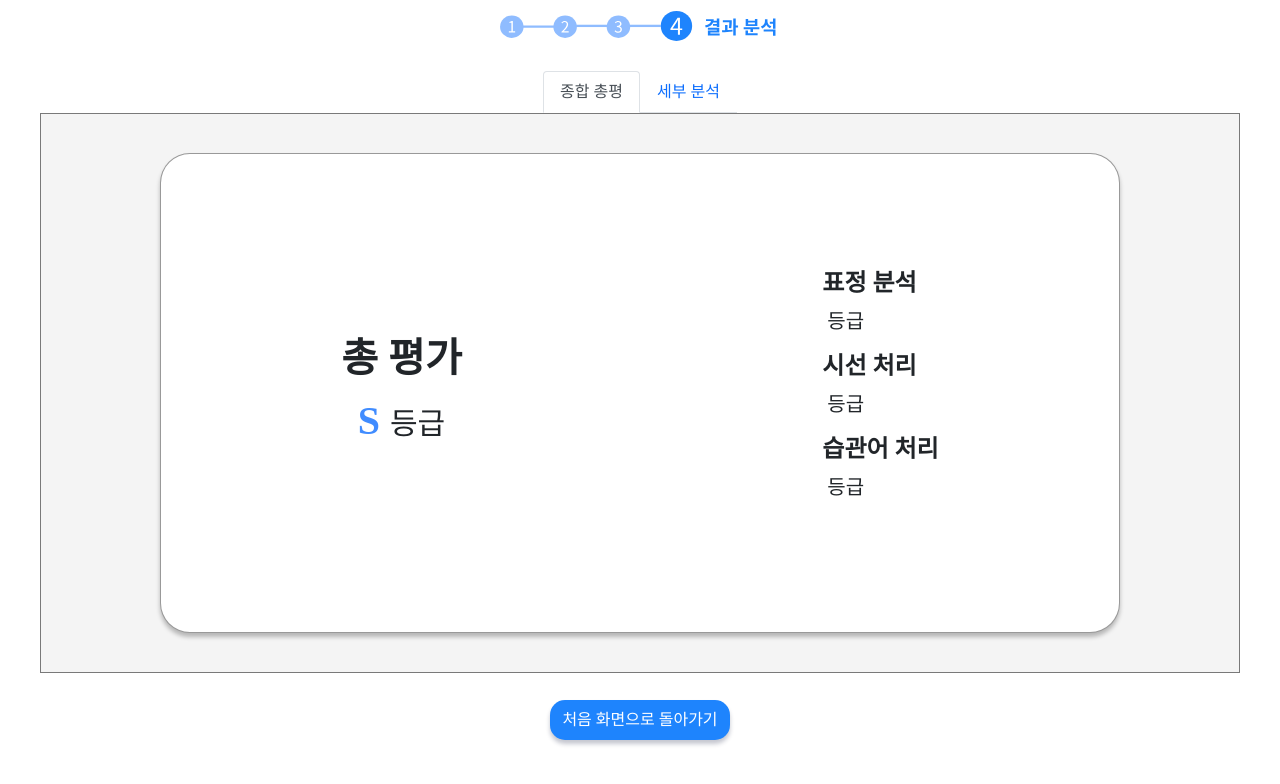
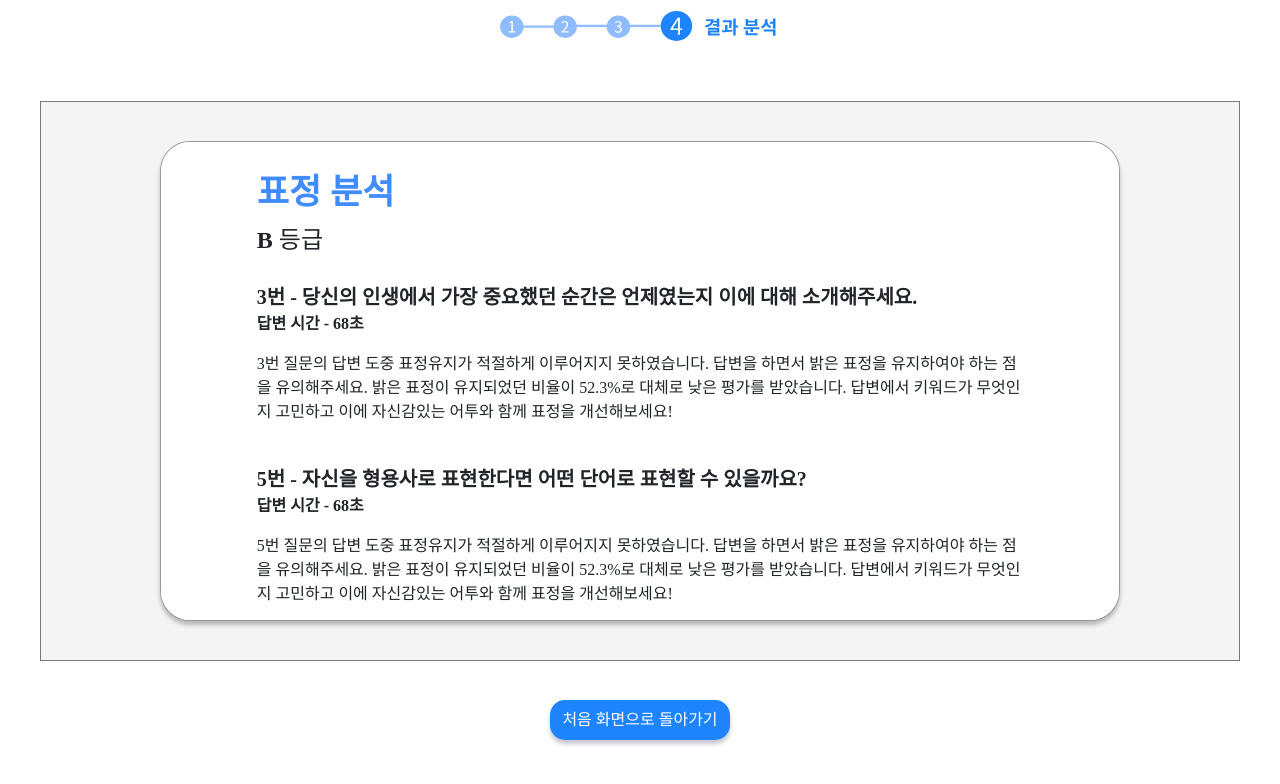
Before and after one commit to KyubinHwang/2022_Graduation_Project_Frontend, a React (Create React App) app: page /report in a window 1280 px wide. Shown: the top 784 px of the page. Built offline with nearby package versions, Linux system fonts and the light colour scheme; a web font is replaced by a local one.

Commit message:
결과 화면 간소화 및 틀 만들기

```diff
--- a/src/components/report/partialAssesment.jsx
+++ b/src/components/report/partialAssesment.jsx
@@ -2,6 +2,12 @@ import React from 'react';
 import style from '../../screens/report/report.module.scss';
 
 function Partial() {
+
+    const customLanguage = [
+        "전반적으로 습관어 사용 빈도 수가 상당히 낮습니다! 이대로 답변을 진행할 수 있다면 면접에서도 긴장한 티나 당황한 티가 잘 드러나지 않을 확률이 높습니다.",
+        "습관어 사용 빈도 수가 매우 많습니다. 이는 면접관에게 긴장한 티나 당황한 티가 잘 드러날 수 있는 수치입니다. 개선을 위해서는 반복적인 연습이 필요합니다."
+    ]
+
     return(
         <div className={style.Evaluate}>
             <div className={style.contentEvaluate2}>
@@ -33,10 +39,18 @@ function Partial() {
                 </div>
                 <div className={style.detailContent}>
                     <p style={{fontWeight : 'bold', color : '#408CFF', fontSize : 35}}>습관어 처리</p>
-                    <label style={{fontWeight : 'bold', fontSize : 24}}>S&nbsp;</label><label style={{fontSize : 24}}>등급</label>
-                    <br/>
-                    <br/>
-                    <p>모든 질문에서 좋은 평가를 받았습니다. 본 프로그램에서 측정되는 습관어는 ‘음, 어, 살짝, 진짜' 등 으로 반복적인 단어가 발생하지 않았습니다. 계속 연습한다면 AI 면접에서 좋은 평가를 받으실 수 있습니다.</p>
+                    <p style={{fontWeight : 'bold', fontSize : 24}}>Top 1 '음'</p>
+                    <p style={{fontWeight : 'bold', fontSize : 18}}>20 회</p>
+                    <p style={{fontWeight : 'bold', fontSize : 24}}>Top 2 '아'</p>
+                    <p style={{fontWeight : 'bold', fontSize : 18}}>20 회</p>
+                    <p style={{fontWeight : 'bold', fontSize : 24}}>Top 3 '어'</p>
+                    <p style={{fontWeight : 'bold', fontSize : 18}}>20 회</p>
+                    <p style={{fontWeight : 'bold', fontSize : 24}}>총 평</p>
+                    <p style={{fontSize : 16}}>본 프로그램에서 측정되는 습관어는 '아', '아니', '그', '음', '어', '습', '엄'으로 반복적인 단어가 발견될시에 면접자의 습관어를 기록합니다.</p>
+                    <p style={{fontSize : 16}}>{customLanguage[0]}</p>
+                    <p style={{fontSize : 16}}>면접을 진행할 때에 가장 중요한 점은 면접자의 '자신감'입니다. 자신의 의견을 분명하게 전달할 수 있도록 자신감있는 말투와 표정을 거울을 통해 연습해주세요.
+                        충분한 연습을 통해 AI 면접을 넘어 실제 면접관에게도 좋은 평가를 받을 수 있도록 지속적인 연습을 진행해주세요!</p>
+                    <p style={{fontSize : 16}}>면접을 부탁해는 면접자님의 합격을 기원합니다!!</p>
                 </div>
             </div>
         </div>
--- a/src/components/report/totalAssesment.jsx
+++ /dev/null
@@ -1,35 +0,0 @@
-import React from 'react';
-import style from '../../screens/report/report.module.scss';
-
-function Total(props){
-    return(
-        <div className={style.Evaluate}>
-            <div className={style.contentEvaluate}>
-            <div>
-                <h1 style={{fontWeight : 'bold'}}>총 평가</h1>
-                <label style={{color : '#408CFF', fontWeight : 'bold', fontSize : 40}}>S&nbsp;</label>
-                <label style={{fontSize : 30}}>등급</label>
-            </div>
-            <div className={style.scoreBox}>
-                <div>
-                <h4 style={{fontWeight : 'bold'}}>표정 분석</h4>
-                <label style={{fontWeight : 'bold', fontSize : 20}}>&nbsp;</label><label style={{fontSize : 20}}>등급</label>
-                <p></p>
-                </div>
-                <div>
-                <h4 style={{fontWeight : 'bold'}}>시선 처리</h4>
-                <label style={{fontWeight : 'bold', fontSize : 20}}>&nbsp;</label><label style={{fontSize : 20}}>등급</label>
-                <p></p>
-                </div>
-                <div>
-                <h4 style={{fontWeight : 'bold'}}>습관어 처리</h4>
-                <label style={{fontWeight : 'bold', fontSize : 20}}>&nbsp;</label><label style={{fontSize : 20}}>등급</label>
-                <p></p>
-                </div>
-            </div>
-            </div>
-        </div>
-    );
-}
-
-export default Total;
--- a/src/screens/report/report.module.scss
+++ b/src/screens/report/report.module.scss
@@ -14,7 +14,7 @@
     align-items: center;
     flex-direction: column;
     text-align: center;
-    margin-top: 30px;
+    margin-top: 60px;
     margin-bottom: 30px;
 }
 .Evaluate{
--- a/src/screens/report/report_screen.jsx
+++ b/src/screens/report/report_screen.jsx
@@ -1,10 +1,7 @@
 import React from 'react';
 import 'bootstrap/dist/css/bootstrap.min.css';
 import guide4 from '../../assets/images/guide4.svg';
-import Tabs from 'react-bootstrap/Tabs';
-import Tab from 'react-bootstrap/Tab';
 import style from './report.module.scss';
-import Total from '../../components/report/totalAssesment';
 import Partial from '../../components/report/partialAssesment';
 import useReportResult from '../../hooks/useReportResult';
 
@@ -33,16 +30,7 @@ function Report () {
         <div className={style.box}>
           <img src={guide4} className={style.currentPage} alt="profile" />
           <div className={style.reportForm}>
-            <Tabs
-              defaultActiveKey="evaluate1"
-            >
-              <Tab eventKey="evaluate1" title="종합 총평">
-                <Total result={result}/>
-              </Tab>
-              <Tab eventKey="evaluate2" title="세부 분석">
-                <Partial/>
-              </Tab>
-            </Tabs>
+            <Partial/>
           </div>
           <button className={style.button} onClick={goTo}>처음 화면으로 돌아가기</button>
         </div>
```
